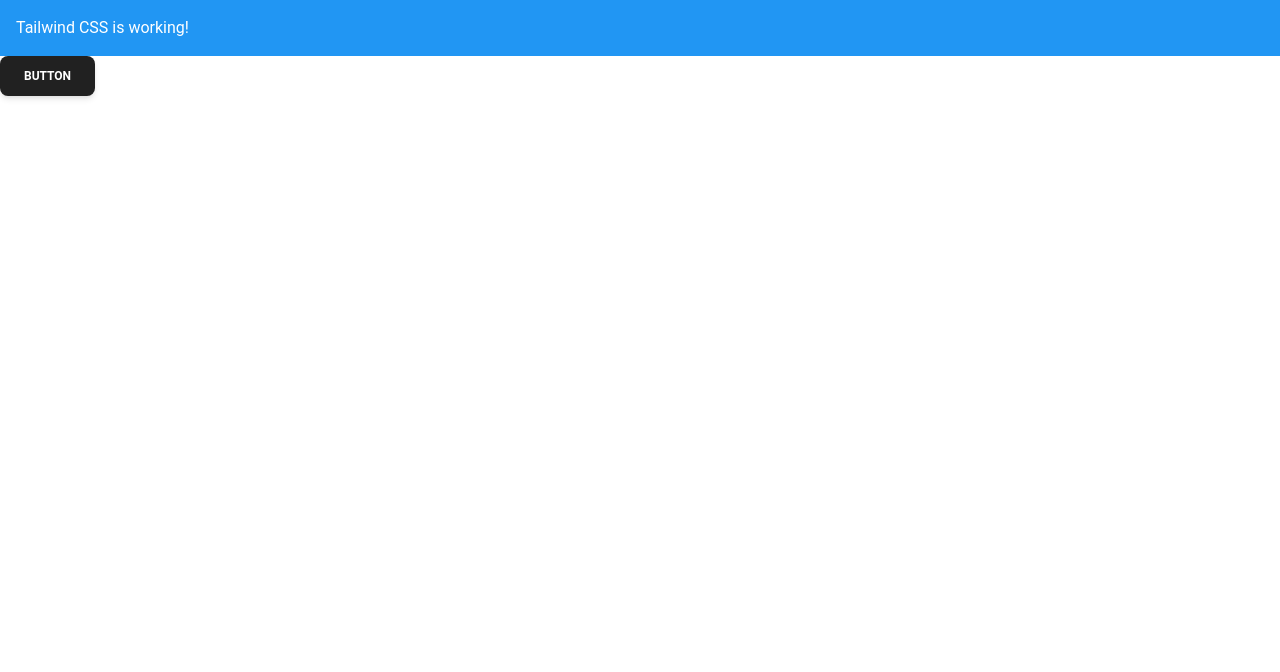
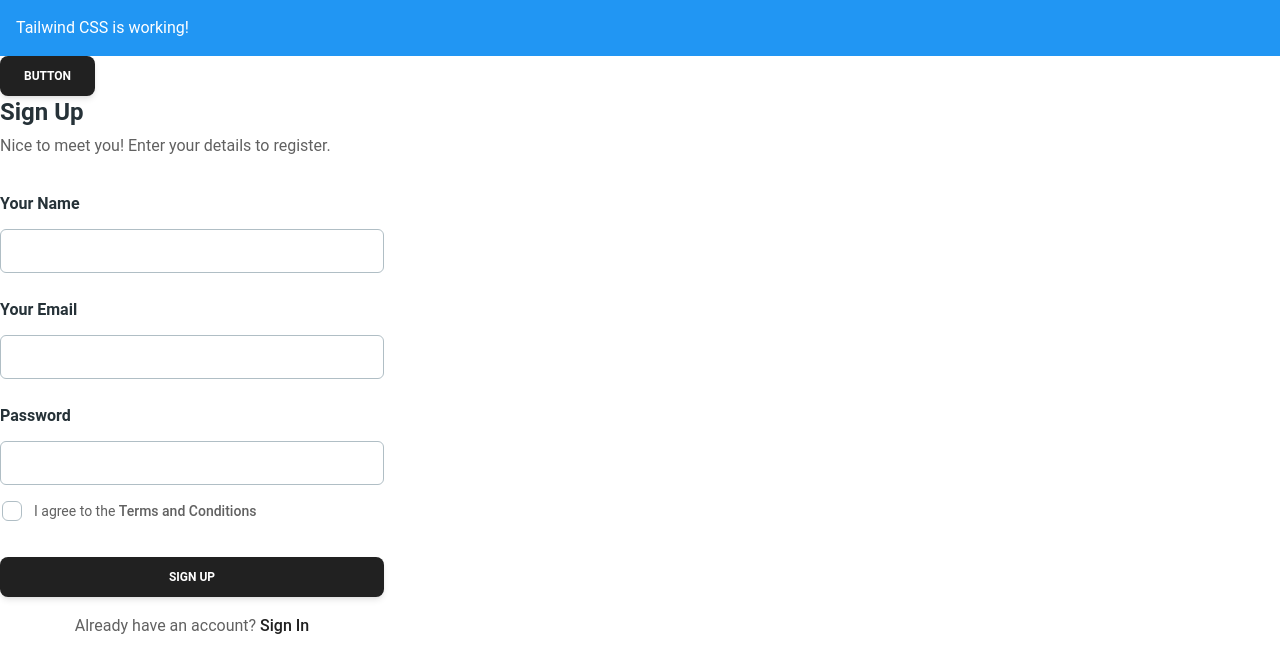
Before and after one commit to Paola077/Happy-Travel-Front, a React (Vite) app: page / in a window 1280 px wide. Shown: the top 672 px of the page. Built offline with nearby package versions, Linux system fonts and the light colour scheme.

Commit message:
feature: add connection to API, add basic register form. Still to do: use components, apply styles, adjust form, implemet form validation

```diff
--- a/index.html
+++ b/index.html
@@ -2,7 +2,7 @@
 <html lang="en">
   <head>
     <meta charset="UTF-8" />
-    <link rel="icon" type="image/svg+xml" href="./public/assets/Logo.svg" />
+    <link rel="icon" type="image/svg+xml" href="/assets/Logo.svg" />
     <meta name="viewport" content="width=device-width, initial-scale=1.0" />
     <title>Happy Travel</title>
   </head>
--- a/package.json
+++ b/package.json
@@ -11,6 +11,7 @@
   },
   "dependencies": {
     "@material-tailwind/react": "^2.1.9",
+    "axios": "^1.7.4",
     "react": "^18.2.0",
     "react-dom": "^18.2.0"
   },
--- a/src/App.jsx
+++ b/src/App.jsx
@@ -2,6 +2,7 @@ import { useState } from 'react'
 
 import './App.css'
 import ButtonExample from './components/ButtonExample'
+import { SignInForm } from './components/signInForm/SignInForm'
 
 function App() {
 
@@ -11,6 +12,7 @@ function App() {
       Tailwind CSS is working!
     </div>
     <ButtonExample/>
+    <SignInForm />
     </>
   )
 }
--- /dev/null
+++ b/src/components/signInForm/SignInForm.jsx
@@ -0,0 +1,124 @@
+import {
+    Card,
+    Input,
+    Checkbox,
+    Button,
+    Typography,
+} from "@material-tailwind/react";
+import { SIGN_IN_URL } from "../../config/urls";
+import { useState } from "react";
+import { apiRequest } from "../../services/apiRequest";
+
+export function SignInForm() {
+
+        const [name, setName] = useState("");
+        const [email, setEmail] = useState("");
+        const [password, setPassword] = useState("");
+        const [agreeTerms, setAgreeTerms] = useState(false);
+
+        const handleSubmit = async (event) => {
+            event.preventDefault();
+
+            if (!name || !email || !password ) {
+                alert("Please fill in all fields and agree to the terms.");
+                return;
+            }
+
+            const userData = { name, email, password };
+            const headers = {
+                'Content-Type': 'application/json',
+                'Accept': 'application/json'
+            };
+
+            try {
+                const response = await apiRequest(SIGN_IN_URL, "POST", userData, headers);
+
+                //change the alert with SweetAlert
+                console.log("API Response:", response);
+                alert("User registered successfully!");
+
+                //if the User is already registered: get response code and set another Alert
+
+            } catch (error) {
+                //change the alert with SweetAlert
+                console.error("API Error:", error);
+                alert(`Error: ${error.message}`);
+            }
+        };
+
+
+        return (
+            <Card color="transparent" shadow={false}>
+                <Typography variant="h4" color="blue-gray">
+                    Sign Up
+                </Typography>
+                <Typography color="gray" className="mt-1 font-normal">
+                    Nice to meet you! Enter your details to register.
+                </Typography>
+                <form className="mt-8 mb-2 w-80 max-w-screen-lg sm:w-96" onSubmit={handleSubmit}>
+                    <div className="mb-1 flex flex-col gap-6">
+                        <Typography variant="h6" color="blue-gray" className="-mb-3">
+                            Your Name
+                        </Typography>
+                        <Input
+                            size="lg"
+                            placeholder="Your Name"
+                            value={name}
+                            onChange={(e) => setName(e.target.value)}
+                            className=" !border-t-blue-gray-200 focus:!border-t-gray-900"
+                        />
+                        <Typography variant="h6" color="blue-gray" className="-mb-3">
+                            Your Email
+                        </Typography>
+                        <Input
+                            size="lg"
+                            placeholder="name@mail.com"
+                            value={email}
+                            onChange={(e) => setEmail(e.target.value)}
+                            className=" !border-t-blue-gray-200 focus:!border-t-gray-900"
+                        />
+                        <Typography variant="h6" color="blue-gray" className="-mb-3">
+                            Password
+                        </Typography>
+                        <Input
+                            type="password"
+                            size="lg"
+                            placeholder="********"
+                            value={password}
+                            onChange={(e) => setPassword(e.target.value)}
+                            className=" !border-t-blue-gray-200 focus:!border-t-gray-900"
+                        />
+                    </div>
+                    <Checkbox
+                        label={
+                            <Typography
+                                variant="small"
+                                color="gray"
+                                className="flex items-center font-normal"
+                            >
+                                I agree to the
+                                <a
+                                    href="#"
+                                    className="font-medium transition-colors hover:text-gray-900"
+                                >
+                                    &nbsp;Terms and Conditions
+                                </a>
+                            </Typography>
+                        }
+                        checked={agreeTerms}
+                        onChange={(e) => setAgreeTerms(e.target.checked)}
+                        containerProps={{ className: "-ml-2.5" }}
+                    />
+                    <Button type="submit" className="mt-6" fullWidth>
+                        Sign Up
+                    </Button>
+                    <Typography color="gray" className="mt-4 text-center font-normal">
+                        Already have an account?{" "}
+                        <a href="#" className="font-medium text-gray-900">
+                            Sign In
+                        </a>
+                    </Typography>
+                </form>
+            </Card>
+        );
+    }
--- /dev/null
+++ b/src/config/urls.js
@@ -0,0 +1,16 @@
+export const BASE_URL = "http://localhost:3001";
+
+//public endpoints
+export const PUBLIC_URL = `${BASE_URL}/auth`;
+export const SIGN_IN_URL = `${PUBLIC_URL}/sign_in`;
+export const LOG_IN_URL = `${PUBLIC_URL}/log_in`;
+export const GET_DESTINATIONS_NO_AUTH_URL = `${PUBLIC_URL}destinations`;
+
+
+// Protected endpoints
+export const PROTECTED_URL = `${BASE_URL}/api`;
+export const GET_DESTINATIONS_URL = `${PROTECTED_URL}/destinations`;
+export const ADD_DESTINATION_URL = `${PROTECTED_URL}/destinations`;
+export const getUpdateDestinationUrl = (id) => `${PROTECTED_URL}/destinations/${id}`;
+export const getDeleteDestinationUrl = (id) => `${PROTECTED_URL}/destinations/${id}`;
+export const getDestinationDetailsUrl = (id) => `${PROTECTED_URL}/destinations/${id}`;
--- /dev/null
+++ b/src/services/apiRequest.jsx
@@ -0,0 +1,29 @@
+import axios from 'axios';
+
+export const apiRequest = async (endpoint, method = "GET", data = null, headers = {}) => {
+    try {
+
+        const response = await axios({
+            url: endpoint,
+            method,
+            data,
+            headers,
+        });
+
+        return response.data;
+    } catch (error) {
+        console.error("API request error:", error);
+
+        if (error.response) {
+            // The request was made and the server responded with a status code
+            // that falls out of the range of 2xx
+            throw new Error(error.response.data.message || "Something went wrong");
+        } else if (error.request) {
+            // The request was made but no response was received
+            throw new Error("No response received from server");
+        } else {
+            // Something happened in setting up the request that triggered an Error
+            throw new Error(error.message);
+        }
+    }
+};
```
Also changed, not shown: 1 other file (tests, documents, lock files or other folders).
